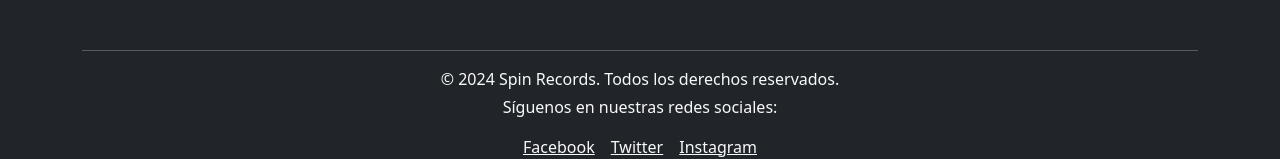
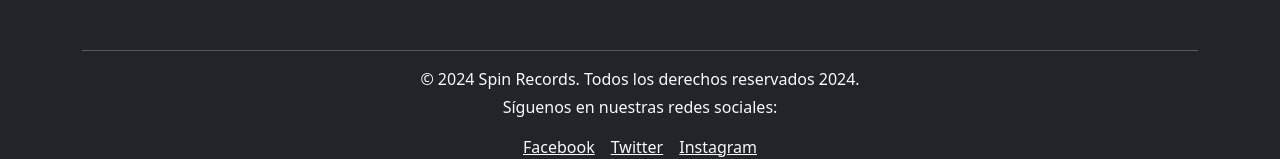
Before and after one commit to HoracioEvGlez25/TheSpinRecords, a React (Create React App) app: page / in a window 1280 px wide. Shown: the part 1574-1733 px from the top of the page. Built offline with nearby package versions, Linux system fonts and the light colour scheme; no server answers.

Commit message:
No se crea el commit anterior profe

```diff
--- a/src/App.js
+++ b/src/App.js
@@ -89,11 +89,11 @@
             </div>
             <hr className="bg-light" />
             <div className="text-center">
-              <p className="mb-1">© 2024 Spin Records. Todos los derechos reservados.</p>
+              <p className="mb-1">© 2024 Spin Records. Todos los derechos reservados 2024.</p>
               <p>Síguenos en nuestras redes sociales:</p>
               <a href="#" className="text-light me-3">Facebook</a>
               <a href="#" className="text-light me-3">Twitter</a>
-              <a href="#" className="text-light">Instagram</a>
+              <a href="##########" className="text-light">Instagram</a>
             </div>
           </div>
         </footer>
```
